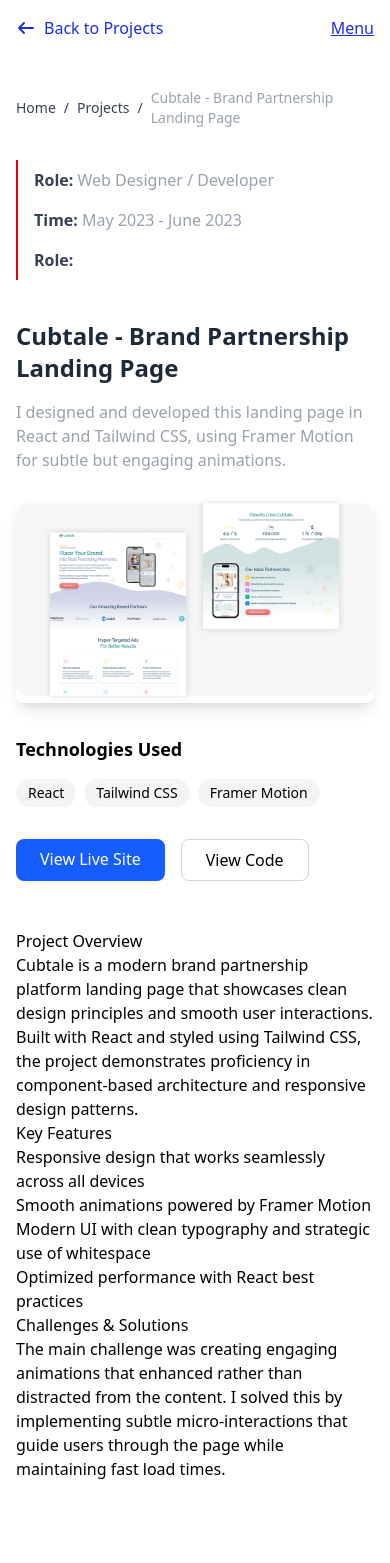
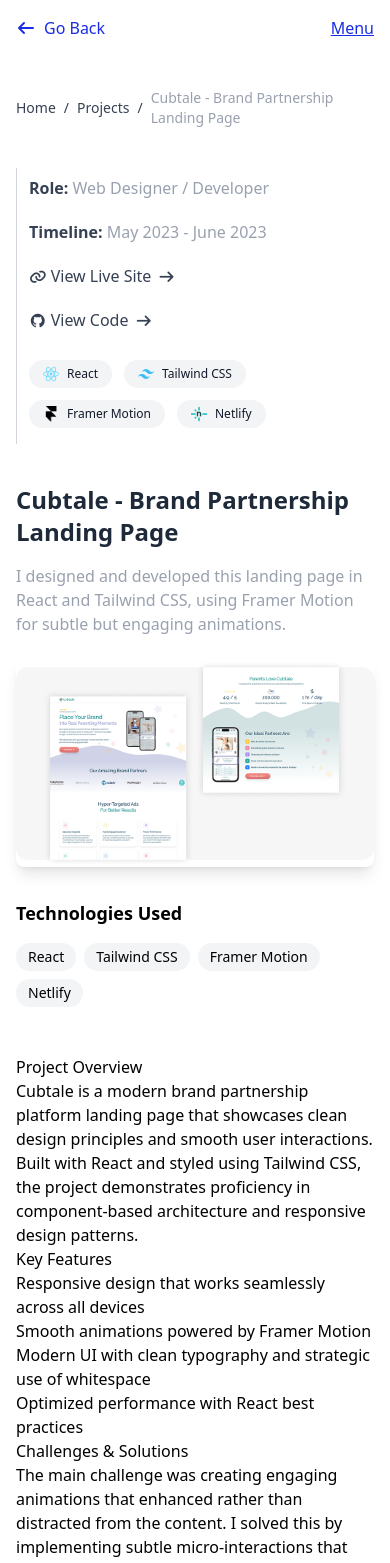
Before and after one commit to aysenuron/personal-website, a Next.js app: page /projects/cubtale-landing-page in a window 390 px wide. Shown: the top 1563 px of the page. Before the commit the page ends 1513 px from the top, so only its background shows below. Built offline with nearby package versions, Linux system fonts and the light colour scheme; a web font is replaced by a local one.

Commit message:
Fix project quick facts section.

```diff
--- a/app/components/ChipsContainer.jsx
+++ b/app/components/ChipsContainer.jsx
@@ -1,8 +1,12 @@
 import ToolChip from "./ToolChip";
 
-export default function ChipsContainer({ selectedTools = [], color }) {
+export default function ChipsContainer({
+  selectedTools = [],
+  color,
+  className,
+}) {
   return (
-    <div className="flex flex-wrap gap-3">
+    <div className={`flex flex-wrap gap-3 ${className}`}>
       {selectedTools.map((tool) => {
         return (
           <ToolChip
--- a/app/components/Header.jsx
+++ b/app/components/Header.jsx
@@ -1,11 +1,13 @@
 "use client";
 
 import { useState } from "react";
+import { useRouter } from "next/navigation";
 import Link from "next/link";
 import Button from "./Button";
 
 export default function Header({ backBtn = true }) {
   const [menuOpen, setMenuOpen] = useState(false);
+  const router = useRouter();
 
   function toggleMenu() {
     setMenuOpen((prevMenuOpen) => !prevMenuOpen);
@@ -39,13 +41,19 @@
       >
         {/* Back button */}
         <div className={`${backBtn ? "block" : "hidden"}`}>
-          <Link
-            href="/"
-            className="text-[#192de4] hover:text-red-600 flex items-center gap-2"
+          <button
+            onClick={() => {
+              if (window.history.length > 1) {
+                router.back();
+              } else {
+                router.push("/projects");
+              }
+            }}
+            className="text-[#192de4] hover:text-red-600 flex items-center gap-2 cursor-pointer"
           >
             <i className="fas fa-arrow-left"></i>
-            Back to Projects
-          </Link>
+            Go Back
+          </button>
         </div>
 
         <div className="hidden md:flex md:items-center md:gap-6">
--- a/app/components/P_Card.jsx
+++ b/app/components/P_Card.jsx
@@ -4,7 +4,7 @@
 import ChipsContainer from "./ChipsContainer";
 import tools from "../tools";
 
-export default function P_Card({ data, index }) {
+export default function P_Card({ data, index, chipsVisible = true }) {
   const websiteTools = tools.filter((tool) =>
     data.toolNames.includes(tool.name)
   );
@@ -15,7 +15,7 @@
         <motion.div
           initial={{ opacity: 0, y: 30 }}
           whileInView={{ opacity: 1, y: 0 }}
-          viewport={{ once: true, margin: "-100px" }}
+          viewport={{ once: true, margin: "-10px" }}
           transition={{
             delay: index * 0.5,
             duration: 0.5,
@@ -39,8 +39,10 @@
            text-xl lg:text-lg text-gray-800 group-hover:text-blue-700"
           >
             {data.title}
+            <span>
+              <i className="fa-solid fa-arrow-right text-sm pl-2 group-hover:pl-4 transition-all duration-300"></i>
+            </span>
           </motion.h3>
-
           <motion.p
             initial={{ opacity: 0, y: 30 }}
             whileInView={{ opacity: 1, y: 0 }}
@@ -50,11 +52,17 @@
               duration: 0.5,
               ease: "easeOut",
             }}
-            className="text-[15px] 2xl:text-md text-gray-400 pb-3"
+            className="text-[15px] 2xl:text-md text-gray-400"
           >
             {data.description}
           </motion.p>
-          <ChipsContainer selectedTools={websiteTools} color={"gray-100"} />
+          {chipsVisible ? (
+            <ChipsContainer
+              selectedTools={websiteTools}
+              color={"gray-100"}
+              className={"pt-3"}
+            />
+          ) : null}
         </div>
       </div>
     </Link>
--- a/app/projects/[slug]/page.js
+++ b/app/projects/[slug]/page.js
@@ -2,6 +2,8 @@
 import { notFound } from 'next/navigation';
 import websites from '@/app/websites';
 import Header from '@/app/components/Header';
+import ChipsContainer from '@/app/components/ChipsContainer';
+import tools from '@/app/tools';
 
 // This generates static paths for all your projects
 export async function generateStaticParams() {
@@ -29,6 +31,9 @@
 // THIS IS THE MAIN COMPONENT - make sure it's the default export
 export default function ProjectPage({ params }) {
   const project = websites.find((website) => website.slug === params.slug);
+  const websiteTools = tools.filter((tool) =>
+    project.toolNames.includes(tool.name)
+  );
 
   if (!project) {
     notFound();
@@ -41,17 +46,17 @@
       <div className="mx-auto">
 
         {/* Breadcrumbs */}
-        <div className="text-sm text-gray-700 flex gap-2 items-center mb-8">
+        <div className="text-sm text-gray-700 flex gap-2 items-center mb-10">
           <Link href="/" className="hover:text-red-600"><p>Home</p></Link>
           <p>/</p>
-          <Link href="/" className="hover:text-red-600"><p>Projects</p></Link>
+          <Link href="/projects" className="hover:text-red-600"><p>Projects</p></Link>
           <p>/</p>
           <p className="text-gray-400">{project.title}</p>
         </div>
 
 
-        <div className="lg:grid grid-cols-12 gap-10 lg:gap-20 flex flex-col-reverse">
-          <div className="col-span-8">
+        <div className="lg:grid grid-cols-12 gap-10 lg:gap-16 flex flex-col-reverse">
+          <div className="col-span-9">
             {/* Project header */}
             <div className="mb-12">
               <h1 className="lg:text-4xl text-2xl text-gray-800 font-semibold mb-4">{project.title}</h1>
@@ -81,29 +86,7 @@
                 </div>
               </div>
 
-              {/* Project links */}
-              <div className="flex gap-4">
-                {project.webLink && (
-                  <a
-                    href={project.webLink}
-                    target="_blank"
-                    rel="noopener noreferrer"
-                    className="bg-blue-600 text-white px-6 py-2 rounded-lg hover:bg-blue-700"
-                  >
-                    View Live Site
-                  </a>
-                )}
-                {project.githubLink && (
-                  <a
-                    href={project.githubLink}
-                    target="_blank"
-                    rel="noopener noreferrer"
-                    className="border border-gray-300 px-6 py-2 rounded-lg hover:bg-gray-50"
-                  >
-                    View Code
-                  </a>
-                )}
-              </div>
+
             </div>
 
             {/* Project details */}
@@ -124,11 +107,36 @@
             </div>
           </div>
 
-          {/* Quick Facts */}
-          <div className="col-span-4 text-gray-400 flex flex-col gap-4 pl-4 py-2 border-red-600 border-l-2 lg:sticky top-60 self-start">
-            <p><span className="text-gray-700 font-bold">Role: </span>{project.role ? project.role : "Web Designer / Developer"}</p>
-            <p><span className="text-gray-700 font-bold">Time: </span>{project.time ? project.time : "May 2023 - June 2023"}</p>
-            <p><span className="text-gray-700 font-bold">Role: </span>{project.role}</p>
+            {/* Quick Facts */}
+            <div className="col-span-3 text-gray-400 text-md flex flex-col gap-5 pl-3 py-2 border-gray-300 border-l-1 lg:sticky top-32 self-start">
+              <p><span className="text-gray-700 font-semibold">Role: </span>{project.role ? project.role : "Web Designer / Developer"}</p>
+              <p><span className="text-gray-700 font-semibold">Timeline: </span>{project.time ? project.time : "May 2023 - June 2023"}</p>
+              {/* Project links */}
+                {project.webLink && (
+                  <a
+                    href={project.webLink}
+                    target="_blank"
+                    rel="noopener noreferrer"
+                    className="text-gray-700 hover:text-[#192de4] group"
+                  >
+                    <i className="fa-solid fa-link text-sm"></i> View Live Site {<i className="fa-solid fa-arrow-right text-sm pl-1 group-hover:pl-2 transition-all duration-300"></i>}
+                  </a>
+                )}
+                {project.githubLink && (
+                  <a
+                    href={project.githubLink}
+                    target="_blank"
+                    rel="noopener noreferrer"
+                    className="text-gray-700 hover:text-[#192de4] group"
+                  >
+                    <i className="fa-brands fa-github text-sm"></i> View Code {<i className="fa-solid fa-arrow-right text-sm pl-1 group-hover:pl-2 transition-all duration-300"></i>}
+                  </a>
+                )}
+                <ChipsContainer
+              selectedTools={websiteTools}
+              color={"gray-100"}
+              className={"py-2"}
+              />
           </div>
         </div>
       </div>
--- a/app/projects/employmentLeaders/page.js
+++ /dev/null
@@ -1,9 +0,0 @@
-import Link from "next/link"
-export default function EmploymentLeaders() {
-    return (
-        <>
-            <h1>This is where the Employment Leaders project will be.</h1>
-            <Link href="/projects">Go back</Link>
-        </>
-    )
-}
--- a/app/projects/page.js
+++ b/app/projects/page.js
@@ -1,10 +1,21 @@
 import Link from "next/link";
+import P_Card from "../components/P_Card";
+import websites from "../websites";
+import Header from "../components/Header";
 export default function Projects() {
     return (
         <>
-            <h1>This is where the projects will be</h1>
-            <Link href="/">Go backk</Link>
-            <Link href="/projects/employmentLeaders">Go to project 1</Link>
+            <Header backBtn={true} />
+            <section>
+                <div className="container mx-auto pt-8 pb-12 px-4 md:px-0 ">
+                    <div id="projects" className="flex flex-col gap-8 lg:gap-10">
+                        <h1 className="text-4xl font-semibold">All Projects</h1>
+                        {websites.map((website) => (
+                          <P_Card key={website.id} data={website} chipsVisible={true}/>
+                        ))}
+                    </div>
+                </div>
+            </section>
         </>
     );
 }
--- a/app/websites.js
+++ b/app/websites.js
@@ -8,7 +8,7 @@
     title: "Cubtale - Brand Partnership Landing Page",
     description: "I designed and developed this landing page in React and Tailwind CSS, using Framer Motion for subtle but engaging animations.",
     longDescription: "Cubtale is a modern brand partnership platform landing page that showcases clean design principles and smooth user interactions. Built with React and styled using Tailwind CSS, the project demonstrates proficiency in component-based architecture and responsive design patterns.",
-    toolNames: ["React", "Tailwind CSS", "Framer Motion"],
+    toolNames: ["React", "Tailwind CSS", "Framer Motion", "Netlify"],
     features: [
       "Responsive design that works seamlessly across all devices",
       "Smooth animations powered by Framer Motion",
```
Also changed, not shown: app/components/Test.jsx (+7 -4 lines).
